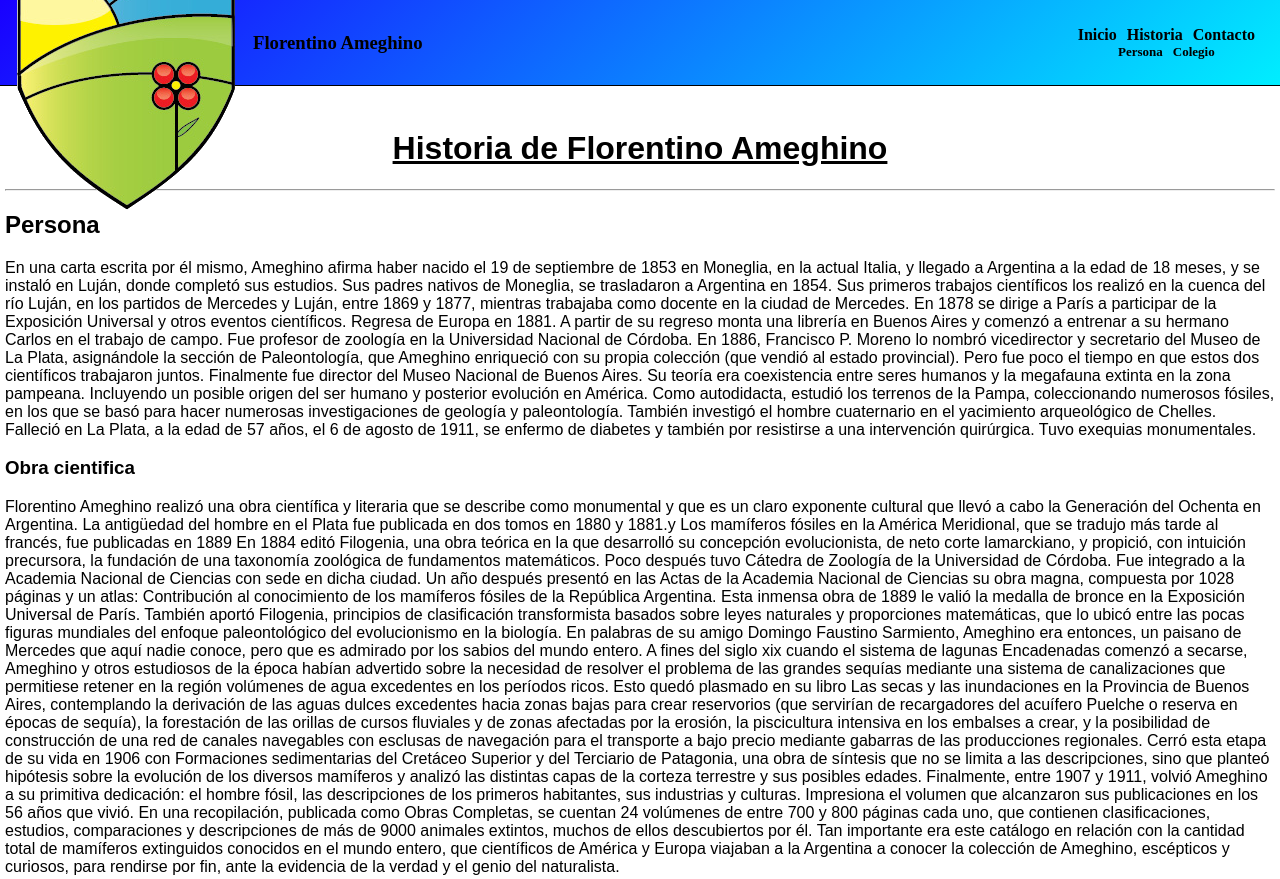
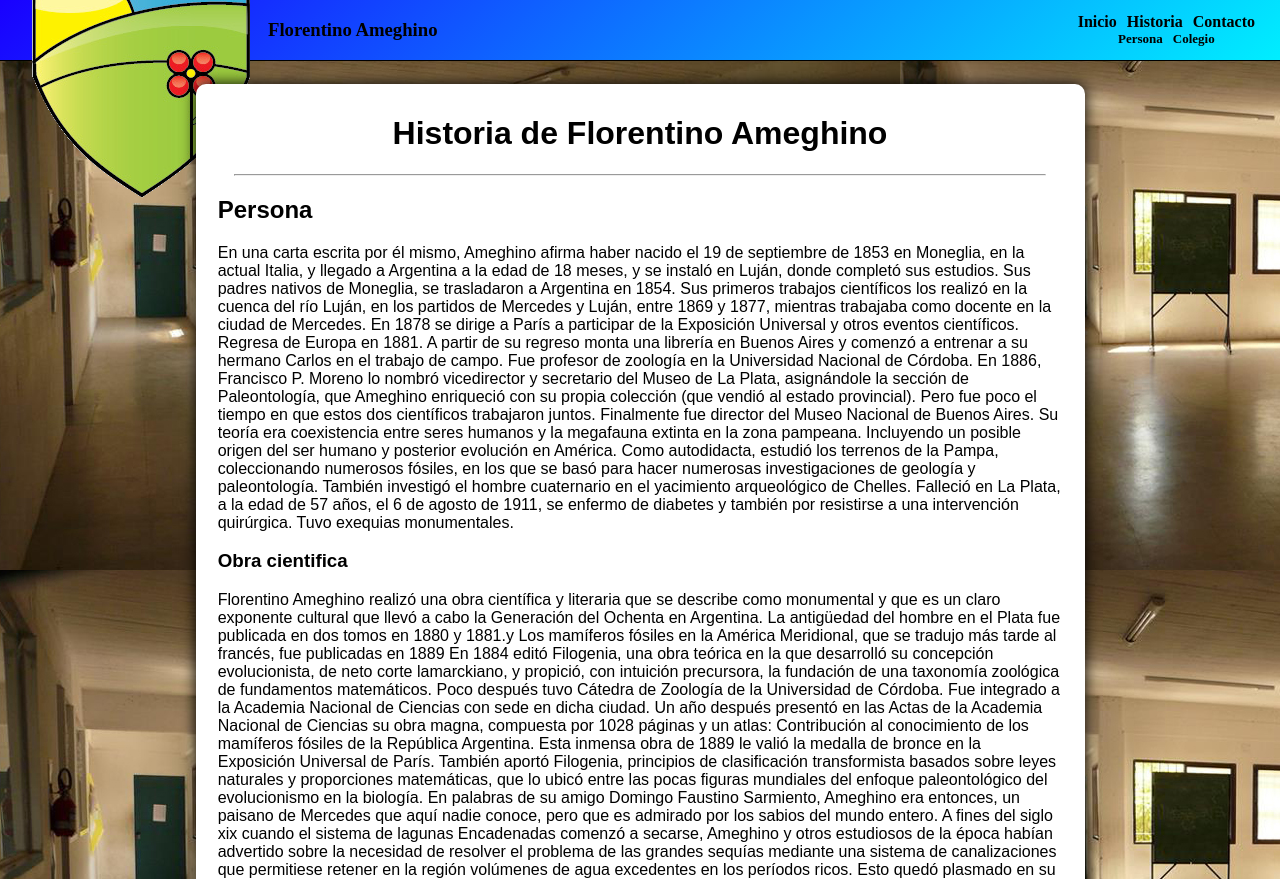
Before and after one commit to Fernandezben10/Fernandezben10-Florentino-Ameghino-web, a plain HTML site: page historia.html in a window 1280 px wide. Shown: the top 879 px of the page. Drawn offline with Linux system fonts and the light colour scheme.

Commit message:
chesquinho

```diff
--- a/estilos2.css
+++ b/estilos2.css
@@ -1,6 +1,12 @@
+html{
+    scroll-behavior: smooth;
+}
+body{
+    background-image:url(Colegio_interior.jpg) ;
+}
 header{
     background: linear-gradient(320deg,#00eeff,#1900ff);
-    height:65px;
+    height: 40px;
     display: flex;
     padding: 10px;
     justify-content: space-between;
@@ -16,7 +22,7 @@ header{
 .A{
    display: flex;
    align-items: center;
-
+   padding-left: 15px;
 }
 .se{
     text-decoration: none;
@@ -66,5 +72,26 @@ h6:hover{
 h1{
     display: flex;
     justify-content: center;
-    text-decoration: underline;
 }
+.todos{
+    display: flex;
+    justify-content: center;
+    background-color: white;
+    width: 70%;
+    box-shadow: 0px 0px 15px black;
+    border-radius: 10px;
+}
+.todo{
+    display: flex;
+    justify-content: center;
+    width: 95%;
+    hr{
+        width: 96%;
+    }
+    padding: 10px;
+    border-radius: 10px;
+}
+.bro{
+    display: flex;
+    justify-content: center;
+}
```
